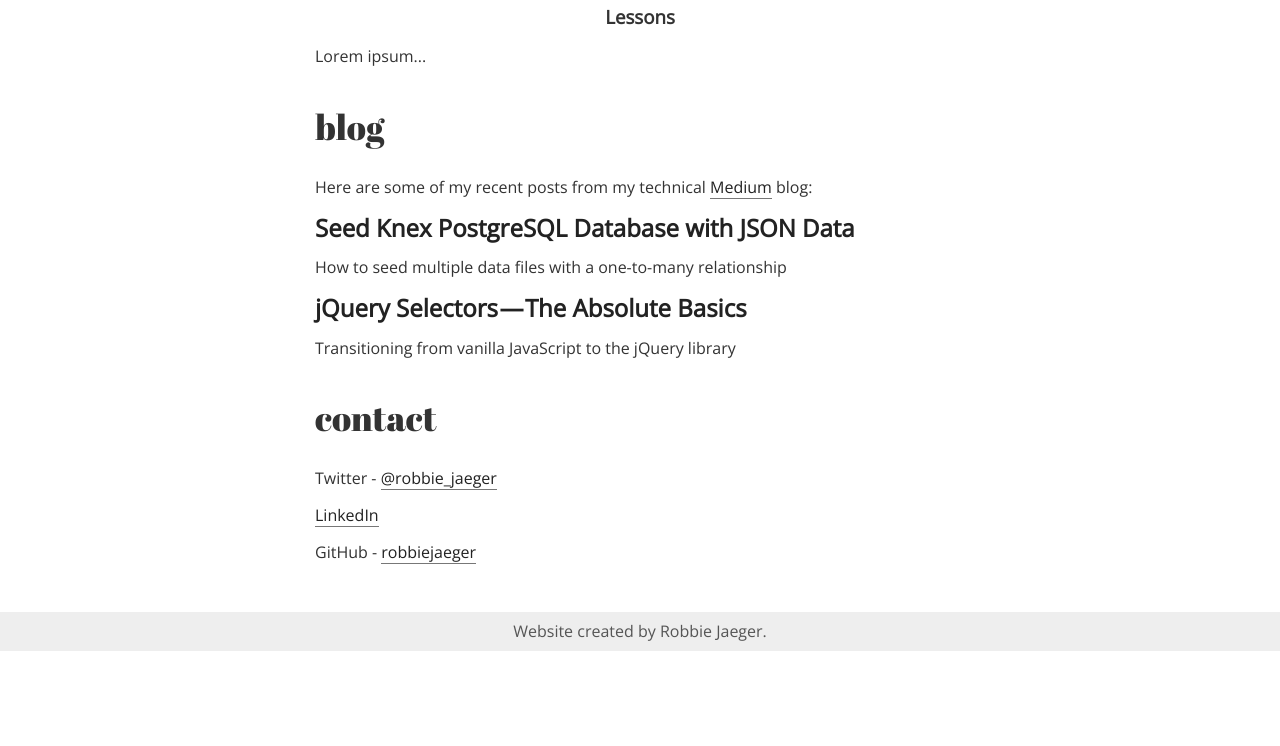
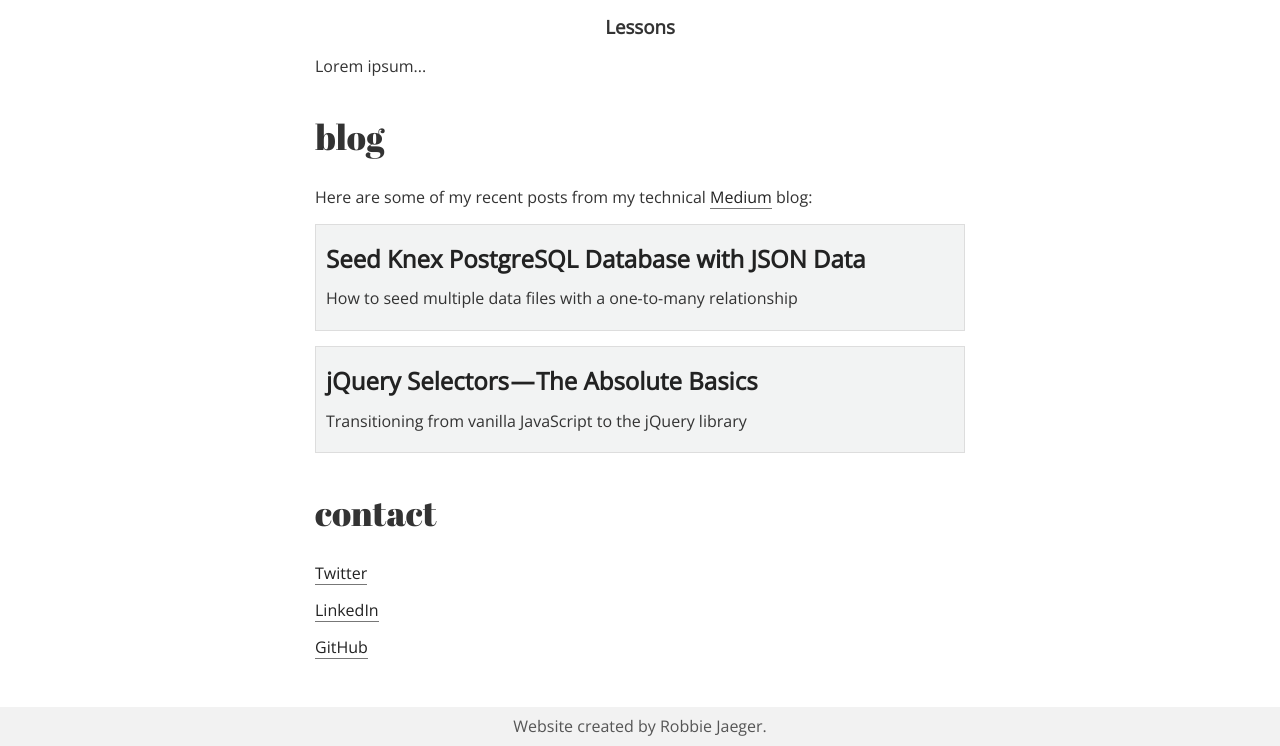
Before and after one commit to robbiejaeger/personal-site, a website: page public/index.html in a window 1280 px wide. Shown: the part 1059-1805 px from the top of the page. Before the commit the page ends 1710 px from the top, so only its background shows below. Drawn offline with nearby package versions, Linux system fonts and the light colour scheme.

Commit message:
Add background color and border to distinguish blog posts

```diff
--- a/public/css/styles.css
+++ b/public/css/styles.css
@@ -8,9 +8,9 @@ body {
 header {
   border: 1px solid #777;
   margin: 20px auto 50px auto;
-  padding: 25px 25px 30px 25px;
+  padding: 25px 25px 40px 25px;
   text-align: center;
-  width: 500px;
+  width: 600px;
 }
 
 h1 {
@@ -83,6 +83,13 @@ article a:hover {
 
 /* BLOG POSTS */
 
+.blog-post {
+  background-color: #F2F3F3;
+  border: 1px solid #DDD;
+  padding: 20px 10px 5px 10px;
+  margin-bottom: 15px;
+}
+
 .blog-post a {
   font-size: 1.5em;
   font-weight: 800;
@@ -98,7 +105,7 @@ article a:hover {
 /* FOOTER */
 
 footer {
-  background-color: #EEE;
+  background-color: #F2F2F2;
   color: #555;
   margin: 50px 0 0 0;
   padding: 10px 0 10px 0;
--- a/public/index.html
+++ b/public/index.html
@@ -62,9 +62,9 @@
 
       <article class="large-section" id="contact">
         <h2>contact</h2>
-        <p>Twitter - <a href="https://twitter.com/robbie_jaeger" target="_blank">@robbie_jaeger</a></p>
+        <p><a href="https://twitter.com/robbie_jaeger" target="_blank">Twitter</a></p>
         <p><a href="https://www.linkedin.com/in/robertjaeger0/" target="_blank">LinkedIn</a></p>
-        <p>GitHub - <a href="https://github.com/robbiejaeger" target="_blank">robbiejaeger</a></p>
+        <p><a href="https://github.com/robbiejaeger" target="_blank">GitHub</a></p>
       </article>
     </section>
 
```
